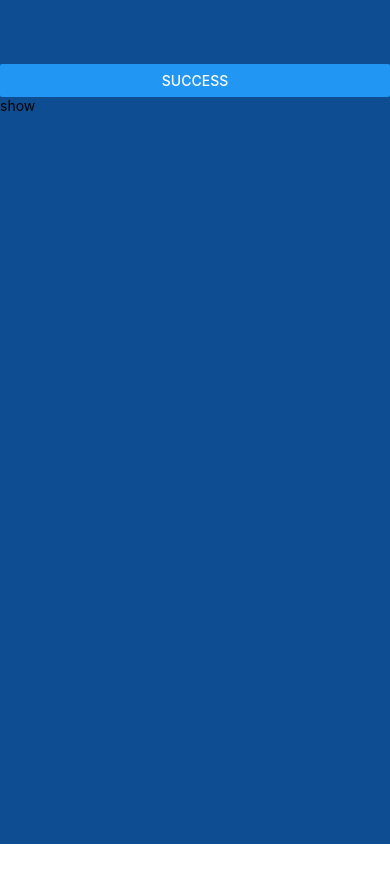
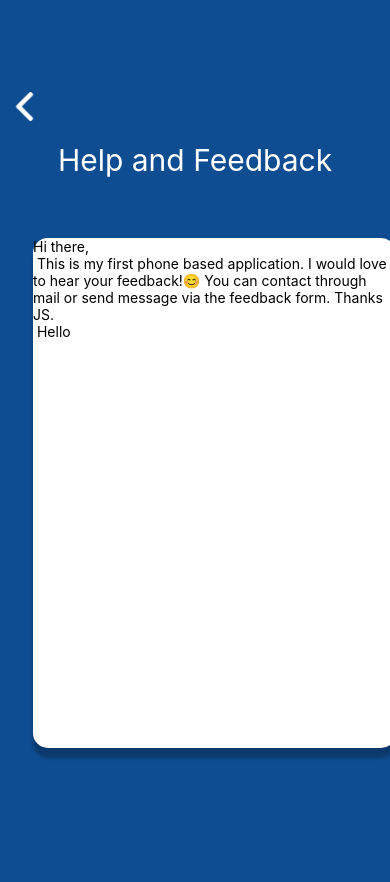
Before and after one commit to JeetSolanki999/Dissertation, a React Native app: screen /Helpandfeedback in a window 390 px wide. Shown: the top 882 px of the page. Before the commit the page ends 844 px from the top, so only its background shows below. Built offline with nearby package versions, Linux system fonts and the light colour scheme.

Commit message:
Added more pages

```diff
--- a/Screens/Helpandfeedback.js
+++ b/Screens/Helpandfeedback.js
@@ -8,46 +8,32 @@ import {
   ScrollView,
 } from "react-native";
 import React, { useState } from "react";
-import * as Haptics from "expo-haptics";
 
 const Helpandfeedback = ({ navigation }) => {
-  const [isSecureEntry, setIsSecureEntry] = useState(true);
   return (
     <ScrollView style={styles.container}>
       <TouchableOpacity onPress={() => navigation.navigate("Settings")}>
         <Image
           source={require("../assets/WhiteArrow_Icon.png")}
           resizeMode="contain"
-          style={{
-            width: 29,
-            height: 28,
-            bottom: 350,
-            left: -180,
-          }}
+          style={styles.arrow}
         />
       </TouchableOpacity>
       <View>
-        <Text style={styles.settings}> Help and Feedback </Text>
+        <Text style={styles.hf}> Help and Feedback </Text>
+
+        <View style={styles.card}>
+          <Text>Hi there, </Text>
+          <Text>
+            {" "}
+            This is my first phone based application. I would love to hear your
+            feedback!😊 You can contact through mail or send message via the
+            feedback form. Thanks JS.{" "}
+          </Text>
+
+          <Text style={styles.sty}> Hello</Text>
+        </View>
       </View>
-
-      <Button
-        title="Success"
-        onPress={() =>
-          Haptics.notificationAsync(Haptics.NotificationFeedbackType.Success)
-        }
-      />
-
-      <TouchableOpacity
-        onPress={() => {
-          setIsSecureEntry((prev) => !prev);
-        }}
-      >
-        <Text>
-          {isSecureEntry
-            ? "show"
-            : "hide"}
-        </Text>
-      </TouchableOpacity>
     </ScrollView>
   );
 };
@@ -59,10 +45,35 @@ const styles = StyleSheet.create({
     backgroundColor: "#0F4D92",
   },
 
-  settings: {
+  arrow: {
+    width: 29,
+    bottom: 150,
+    left: 10,
+  },
+
+  hf: {
     textAlign: "center",
-    bottom: -32,
+    top: -370,
     color: "#fff",
     fontSize: 30,
   },
+
+  card: {
+    height: 510,
+    width: 363,
+    backgroundColor: "#fff",
+    borderRadius: 15,
+    right: -33,
+    top: -310,
+    shadowOffset: {
+      width: 0,
+      height: 10,
+    },
+    shadowOpacity: 0.25,
+    shadowRadius: 3.5,
+  },
+
+  sty: {
+    color: "#000",
+  },
 });
--- a/Screens/Login.js
+++ b/Screens/Login.js
@@ -6,22 +6,31 @@ import {
   TouchableOpacity,
   ScrollView,
   Button,
+  TouchableWithoutFeedback,
+  Keyboard,
 } from "react-native";
 import React, { useState } from "react";
 import { TextInput } from "react-native-gesture-handler";
 import { KeyboardAvoidingView } from "react-native";
 import Splash from "./Splash";
 import * as Haptics from "expo-haptics";
+import { ScaledSheet } from "react-native-size-matters";
 import {
-  widthPercentageToDP as wp,
-  heightPercentageToDP as hp,
+  heightPercentageToDP,
+  widthPercentageToDP,
 } from "react-native-responsive-screen";
 
 const Login = ({ navigation }) => {
   const [isSecureEntry, setIsSecureEntry] = useState(true);
   return (
+    <ScrollView>
+      <TouchableWithoutFeedback
+        onPress={() => {
+          Keyboard.dismiss();
+        }}
+      >
         <View style={styles.bg}>
-      <Button title="Success" onPress={() => navigation.navigate("Splash")}>
+          <TouchableOpacity onPress={() => navigation.navigate("Splash")}>
             <Image
               source={require("../assets/WhiteArrow_Icon.png")}
               resizeMode="contain"
@@ -32,7 +41,7 @@ const Login = ({ navigation }) => {
                 left: 10,
               }}
             />
-      </Button>
+          </TouchableOpacity>
 
           <Text style={styles.login}>Login</Text>
           <Text style={styles.welcome}>Welcome Back 😁</Text>
@@ -44,8 +53,8 @@ const Login = ({ navigation }) => {
             <TextInput
               style={{
                 marginTop: 40,
-            width: 332,
-            height: 43,
+                width: widthPercentageToDP("83%"),
+                height: heightPercentageToDP("5%"),
                 borderRadius: 5,
                 backgroundColor: "#EAEAED",
                 paddingLeft: 10,
@@ -63,8 +72,8 @@ const Login = ({ navigation }) => {
                 style={{
                   width: 29,
                   height: 28,
-              top: 90,
-              left: 10,
+                  top: 87,
+                  left: 35,
                 }}
               />
             </View>
@@ -72,8 +81,8 @@ const Login = ({ navigation }) => {
             <TextInput
               style={{
                 marginTop: 40,
-            width: 332,
-            height: 43,
+                width: widthPercentageToDP("83%"),
+                height: heightPercentageToDP("5%"),
                 borderRadius: 5,
                 backgroundColor: "#EAEAED",
                 paddingLeft: 10,
@@ -91,19 +100,28 @@ const Login = ({ navigation }) => {
               {isSecureEntry ? (
                 <Image
                   source={require("../assets/show.png")}
-              style={{ height: 25, width: 25, bottom: 215, left: 310 }}
+                  style={{ height: 25, width: 25, bottom: 215, left: 335 }}
                 />
               ) : (
                 <Image
                   source={require("../assets/hide.png")}
-              style={{ height: 25, width: 25, bottom: 215, left: 310 }}
+                  style={{ height: 25, width: 25, bottom: 215, left: 335 }}
                 />
               )}
             </TouchableOpacity>
 
-        <TouchableOpacity onPress={() => navigation.navigate("ForgotPassword")}>
+            <TouchableOpacity
+              onPress={() => navigation.navigate("ForgotPassword")}
+            >
               <Text
-            style={{ left: 220, top: -170, color: "#0F4D92", fontSize: 15 }}
+                style={{
+                  left: 240,
+                  top: -170,
+                  color: "#0F4D92",
+                  fontSize: 15,
+
+                  fontStyle: "italic",
+                }}
               >
                 Forgot Password ?
               </Text>
@@ -118,108 +136,74 @@ const Login = ({ navigation }) => {
                   )
                 }
               >
-            <Text style={{ textAlign: "center", color: "#fff", fontSize: 24 }}>
+                <Text
+                  style={{
+                    textAlign: "center",
+                    color: "#fff",
+                    fontSize: 24,
+                    fontWeight: "bold",
+                  }}
+                >
                   Login
                 </Text>
               </TouchableOpacity>
             </View>
           </View>
-
           <View
             style={{
               flexDirection: "row",
-          marginTop: -5,
-          justifyContent: "space-evenly",
-          left: -4,
+              justifyContent: "center",
+              alignItems: "center",
+              left: -10,
             }}
           >
-        <TouchableOpacity onPress={() => alert("Go to Google")}>
+            <TouchableOpacity>
+              <View style={styles.belowbtn}>
+                <Text style={{ fontWeight: "bold", fontSize: 16 }}>
+                  {" "}
+                  Sign in with{" "}
+                </Text>
                 <Image
+                  style={{ height: 25, width: 25, marginLeft: 10 }}
                   source={require("../assets/Google_Icon.png")}
-            style={{
-              width: 30,
-              height: 30,
-              top: 235,
-              borderRadius: 15,
-              shadowOffset: {
-                width: 0,
-                height: 10,
-              },
-              shadowOpacity: 0.25,
-              shadowRadius: 4,
-            }}
                 />
+              </View>
             </TouchableOpacity>
-
-        <TouchableOpacity onPress={() => alert("Go to Facebook")}>
+            <View style={{ width: 10 }}></View>
+            <TouchableOpacity>
+              <View style={styles.belowbtn}>
+                <Text style={{ fontWeight: "bold", fontSize: 16 }}>
+                  {" "}
+                  Sign in with{" "}
+                </Text>
                 <Image
+                  style={{ height: 25, width: 25, marginLeft: 5 }}
                   source={require("../assets/facebook.png")}
-            style={{
-              width: 35,
-              height: 35,
-              top: 230,
-              borderRadius: 15,
-              shadowOffset: {
-                width: 0,
-                height: 10,
-              },
-              shadowOpacity: 0.25,
-              shadowRadius: 4,
-            }}
                 />
-        </TouchableOpacity>
-
-        <TouchableOpacity onPress={() => alert("Go to Apple")}>
-          <Image
-            source={require("../assets/Apple_Icon.png")}
-            style={{
-              width: 32,
-              height: 32,
-              top: 230,
-              borderRadius: 10,
-              shadowOffset: {
-                width: 0,
-                height: 10,
-              },
-              shadowOpacity: 0.25,
-              shadowRadius: 4,
-            }}
-          />
+              </View>
             </TouchableOpacity>
           </View>
         </View>
+      </TouchableWithoutFeedback>
+    </ScrollView>
   );
 };
-
-{
-  /* <Image
-          source={require("../assets/WhiteArrow_Icon.png")}
-          resizeMode="contain"
-          style={{
-            width: 29,
-            height: 28,
-            top: 90,
-            left: 10,
-          }}
-        /> */
-}
 
 export default Login;
 
 const styles = StyleSheet.create({
   bg: {
-    height: 490,
-    width: 450,
+    height: heightPercentageToDP("50%"),
+    width: widthPercentageToDP("100%"),
     backgroundColor: "#0F4D92",
   },
 
   Button: {
     backgroundColor: "#0F4D92",
-    display: "flex",
     borderRadius: 15,
     top: -125,
-    width: "87%",
-    height: "15%",
+    width: widthPercentageToDP("80%"),
+    height: heightPercentageToDP("8%"),
     justifyContent: "center",
     shadowOffset: {
       width: 0,
@@ -228,7 +212,7 @@ const styles = StyleSheet.create({
     shadowOpacity: 0.25,
     shadowRadius: 3.5,
     bottom: 80,
-    left: 25,
+    left: 21,
   },
 
   login: {
@@ -248,11 +232,11 @@ const styles = StyleSheet.create({
   },
 
   card: {
-    height: 486,
-    width: 363,
+    height: heightPercentageToDP("50%"),
+    width: widthPercentageToDP("90%"),
     backgroundColor: "#fff",
     borderRadius: 15,
-    right: -33,
+    right: -21,
     top: 160,
     shadowOffset: {
       width: 0,
@@ -267,6 +251,7 @@ const styles = StyleSheet.create({
     fontSize: 15,
     lineHeight: 120,
     left: 15,
+    fontWeight: "bold",
   },
 
   pic: {
@@ -274,4 +259,16 @@ const styles = StyleSheet.create({
     bottom: 314,
     left: 300,
   },
+
+  belowbtn: {
+    height: 50,
+    alignItems: "center",
+    justifyContent: "center",
+    flexDirection: "row",
+    borderColor: "#0F4D92",
+    borderRadius: 10,
+    borderWidth: 1,
+    bottom: -210,
+    paddingHorizontal: 10,
+  },
 });
--- a/Screens/Signup.js
+++ b/Screens/Signup.js
@@ -4,8 +4,12 @@ import { TextInput } from "react-native-gesture-handler";
 import { Input } from "react-native-elements";
 import PasswordInputText from "react-native-hide-show-password-input";
 
-const Signup = () => {
-  return <View style={styles.bg}></View>;
+const Signup = ({ navigation }) => {
+  return (
+    <View style={styles.bg}>
+      <Text> Hello</Text>
+    </View>
+  );
 };
 
 export default Signup;
--- a/Screens/Splash.js
+++ b/Screens/Splash.js
@@ -10,7 +10,7 @@ const Splash = ({ navigation }) => {
 
       <View style={styles.Button}>
         <TouchableOpacity
-          onPress={() => navigation.navigate("Login")}
+          onPress={() => navigation.navigate("Signup")}
           style={{ backgroundColor: "#FFFFFF", width: "50", height: "20" }}
         >
           <Text
--- a/package.json
+++ b/package.json
@@ -17,6 +17,7 @@
     "@react-navigation/bottom-tabs": "^6.2.0",
     "@react-navigation/native": "^6.0.8",
     "@react-navigation/stack": "^6.1.1",
+    "@use-expo/font": "^2.0.0",
     "expo": "^44.0.6",
     "expo-app-loading": "~1.3.0",
     "expo-font": "~10.0.4",
@@ -35,6 +36,7 @@
     "react-native-safe-area-context": "3.3.2",
     "react-native-screens": "~3.10.1",
     "react-native-settings-view": "^0.2.0",
+    "react-native-size-matters": "^0.4.0",
     "react-native-vector-icons": "^9.1.0",
     "react-native-web": "0.17.1",
     "react-router-dom": "^6.2.2"
```
Also changed, not shown: App.js (+1 -10 lines), 2 other files (tests, documents, lock files or other folders). Lines whose indentation alone changed are shown as unchanged.
